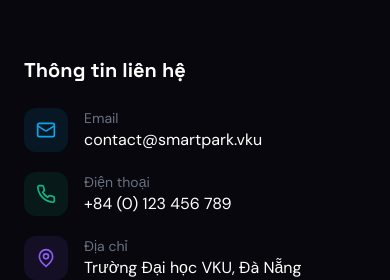
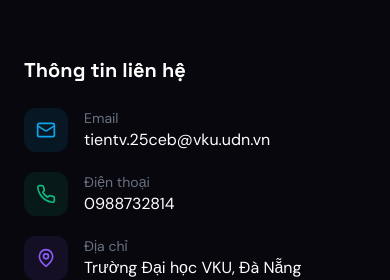
Before and after one commit to tientv25ceb-pixel/BaiDoXeThongMinh_DANMN, a React (Vite) app: page / in a window 390 px wide. Shown: the part 10760-11040 px from the top of the page. Built offline with nearby package versions, Linux system fonts and the light colour scheme.

Commit message:
Update contact info: phone and email

```diff
--- a/src/components/Contact.jsx
+++ b/src/components/Contact.jsx
@@ -60,7 +60,7 @@ const Contact = () => {
                 </div>
                 <div>
                   <p className="text-sm text-gray-500">Email</p>
-                  <a href="mailto:contact@smartpark.vku" className="text-white hover:text-cyber-blue transition-colors">contact@smartpark.vku</a>
+                  <a href="mailto:tientv.25ceb@vku.udn.vn" className="text-white hover:text-cyber-blue transition-colors">tientv.25ceb@vku.udn.vn</a>
                 </div>
               </div>
               <div className="flex items-center gap-4">
@@ -69,7 +69,7 @@ const Contact = () => {
                 </div>
                 <div>
                   <p className="text-sm text-gray-500">Điện thoại</p>
-                  <a href="tel:+840123456789" className="text-white hover:text-cyber-blue transition-colors">+84 (0) 123 456 789</a>
+                  <a href="tel:0988732814" className="text-white hover:text-cyber-blue transition-colors">0988732814</a>
                 </div>
               </div>
               <div className="flex items-center gap-4">
```
